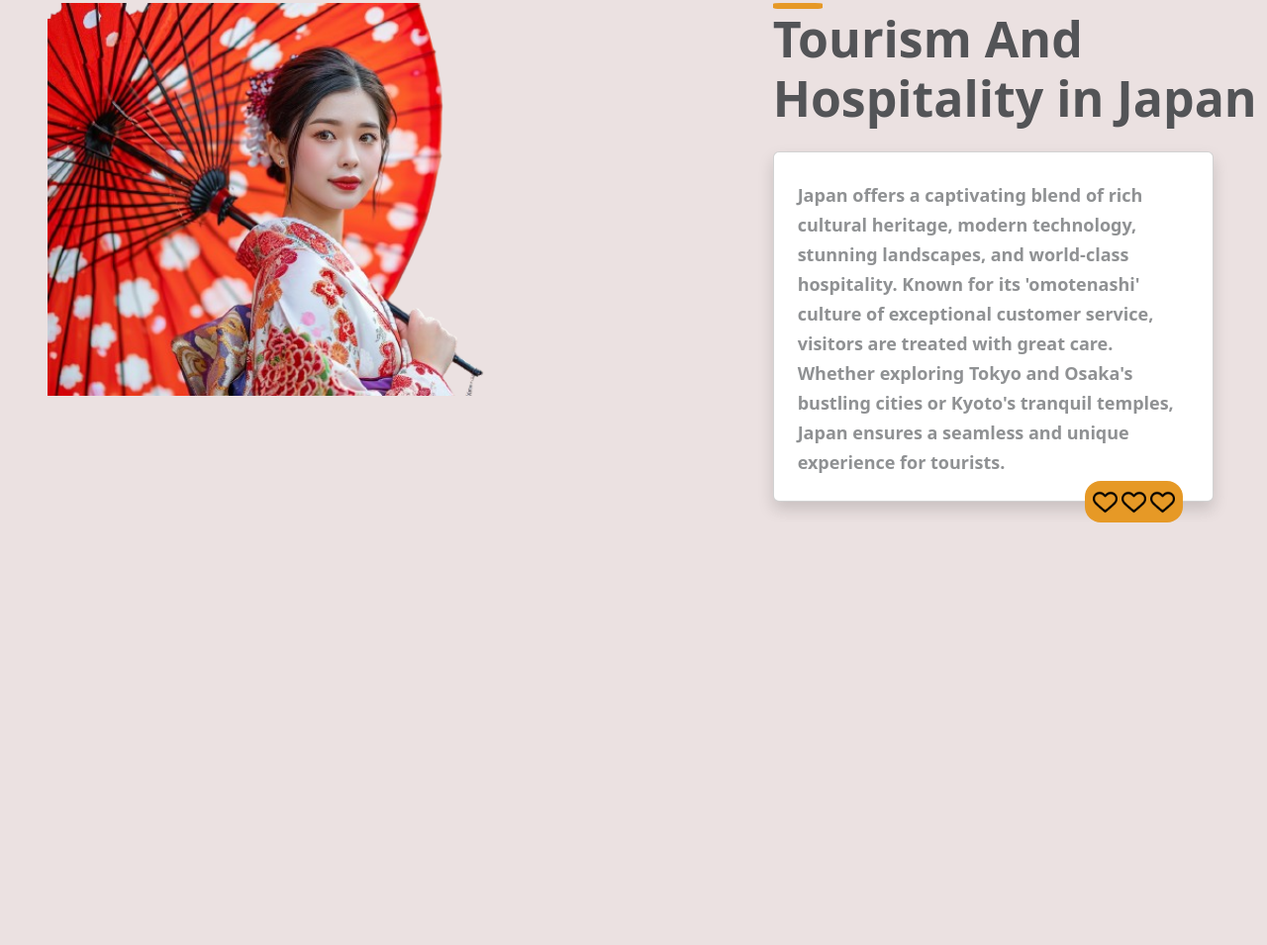
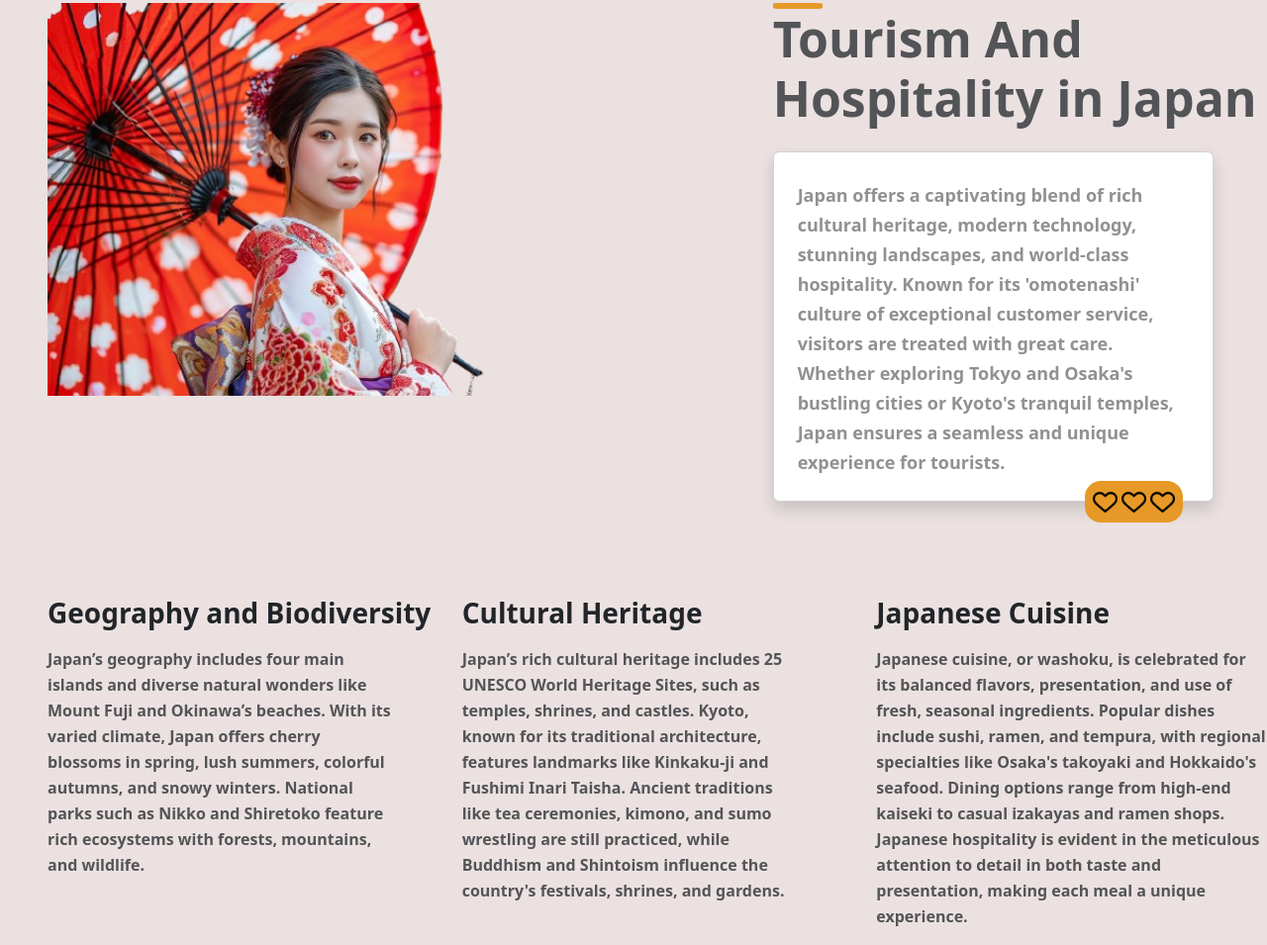
Before and after one commit to senuka-b/assignment01-Japan-site, a plain HTML site: page index.html in a window 1280 px wide. Shown: the part 3248-4203 px from the top of the page at 99% size. Before the commit the page ends 3776 px from the top, so only its background shows below. Drawn offline with Linux system fonts and the light colour scheme; a web font is replaced by a local one.

Commit message:
Create 3 sectionial text

```diff
--- a/index.html
+++ b/index.html
@@ -491,7 +491,8 @@
 
                 <div class="card shadow mt-4" style="width: 90%; ">
                     <div class="card-body  p-4 " style="position: relative;">
-                        <p class="card-text m-0 p-0 pt-1 fw-semibold opacity-50" style="line-height: 30px; font-size: 18px;">
+                        <p class="card-text m-0 p-0 pt-1 fw-semibold opacity-50"
+                            style="line-height: 30px; font-size: 18px;">
                             Japan offers a captivating blend of rich cultural heritage, modern technology, stunning
                             landscapes, and world-class hospitality. Known for its 'omotenashi' culture of exceptional
                             customer service, visitors are treated with great care. Whether exploring Tokyo and Osaka's
@@ -499,7 +500,8 @@
                             for tourists.
                         </p>
 
-                        <div class="row m-1 p-2 rounded-4" style="position: absolute; background-color: rgb(230, 153, 38); left: 70%; ">
+                        <div class="row m-1 p-2 rounded-4"
+                            style="position: absolute; background-color: rgb(230, 153, 38); left: 70%; ">
 
                             <div class="col p-0 m-0 pe-1"><img width="25px" src="images/heart_small.png" alt=""></div>
                             <div class="col p-0 m-0 pe-1"><img width="25px" src="images/heart_small.png" alt=""></div>
@@ -516,6 +518,55 @@
 
         </div>
 
+        <div class="row pt-5 mt-5">
+
+            <div class="col-12 col-md">
+
+                <h3 class="fw-semibold">Geography and Biodiversity</h3>
+
+                <p class="opacity-75 fw-semibold me-5 mt-3" style="line-height: 26px;">
+                    Japan’s geography includes four main islands and diverse natural wonders like Mount Fuji and
+                    Okinawa’s beaches. With its varied climate, Japan offers cherry blossoms in spring, lush summers,
+                    colorful autumns, and snowy winters. National parks such as Nikko and Shiretoko feature rich
+                    ecosystems with forests, mountains, and wildlife.
+                </p>
+
+            </div>
+
+            <div class="col-12 col-md">
+
+                <h3 class="fw-semibold">Cultural Heritage</h3>
+
+                <p class="opacity-75 fw-semibold me-5 mt-3" style="line-height: 26px;">
+
+                    Japan’s rich cultural heritage includes 25 UNESCO World Heritage Sites, such as temples, shrines,
+                    and castles. Kyoto, known for its traditional architecture, features landmarks like Kinkaku-ji and
+                    Fushimi Inari Taisha. Ancient traditions like tea ceremonies, kimono, and sumo wrestling are still
+                    practiced, while Buddhism and Shintoism influence the country's festivals, shrines, and gardens.
+                </p>
+
+
+            </div>
+
+            <div class="col ">
+
+                <h3 class="fw-semibold">Japanese Cuisine</h3>
+
+                <p class="opacity-75 fw-semibold mt-3" style="line-height: 26px;">
+
+                    Japanese cuisine, or washoku, is
+                    celebrated for its balanced flavors,
+                    presentation, and use of fresh, seasonal ingredients. Popular dishes include sushi, ramen, and
+                    tempura, with regional specialties like Osaka's takoyaki and Hokkaido's seafood. Dining options
+                    range from high-end kaiseki to casual izakayas and ramen shops. Japanese hospitality is evident in
+                    the meticulous attention to detail in both taste and presentation,
+                    making each meal a unique experience.
+                </p>
+
+            </div>
+
+        </div>
+
 
     </main>
 
```
